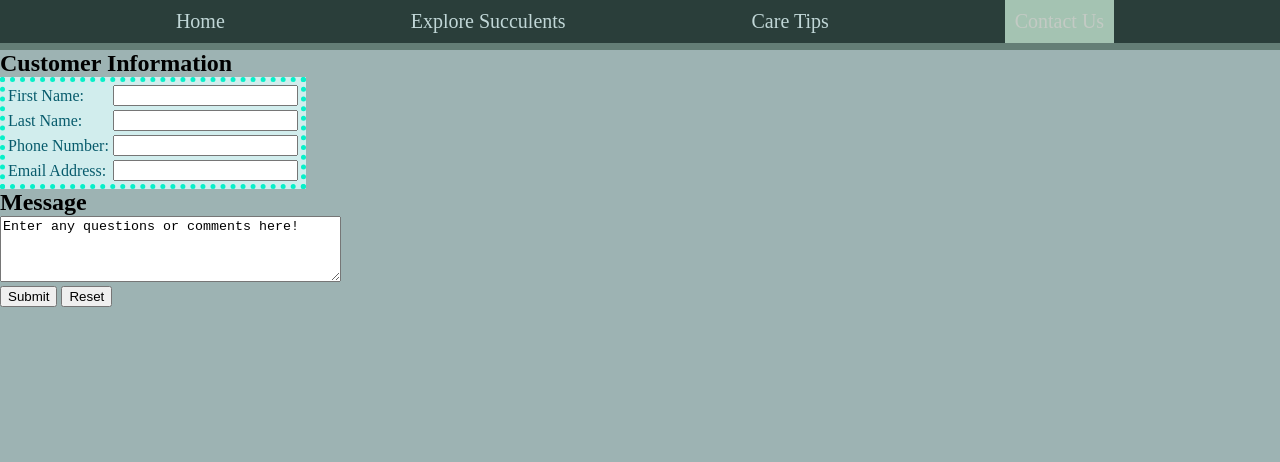
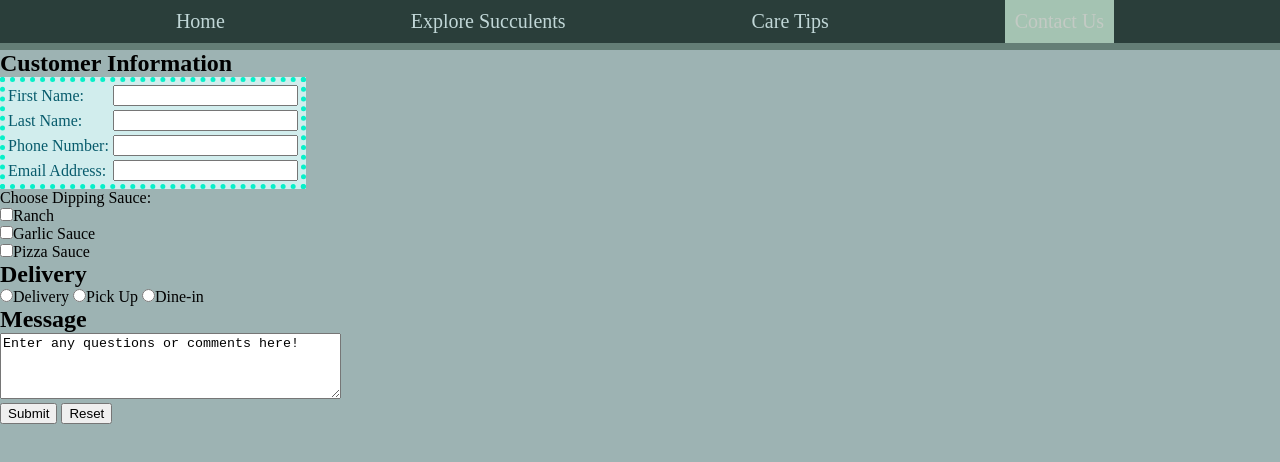
Before and after one commit to Abfields10/Abfields10.github.io, a plain HTML site: page Contact.html in a window 1280 px wide. Drawn offline with Linux system fonts and the light colour scheme.

Commit message:
form w checkboxes and radio buttons

```diff
--- a/Contact.html
+++ b/Contact.html
@@ -39,6 +39,18 @@
         <td><input type="text" name="street_address" /></td>
       </tr>
     </table>
+    <p>Choose Dipping Sauce:</p>
+        <input type="checkbox" value="ranch"><label>Ranch</label>
+        <br/>
+        <input type="checkbox" value="garlic_sauce"><label>Garlic Sauce</label>
+        <br/>
+        <input type="checkbox" value="pizza_sauce"><label>Pizza Sauce</label>
+
+        <!--delivery should be radio buttons, like crust style-->
+        <h2>Delivery</h2>
+        <input type="radio" name="delivery" value="delivery"><label for="delivery">Delivery</label>
+        <input type="radio" name="delivery" value="pick_up"><label for="pick_up">Pick Up</label>
+        <input type="radio" name="delivery" value="dine_in"><label for="dine_in">Dine-in</label>
     <h2>Message</h2>
         <textarea rows="4" cols="40">Enter any questions or comments here!</textarea>
         <br/>
```
Also changed, not shown: CareTips.html (+1 -1 lines).
